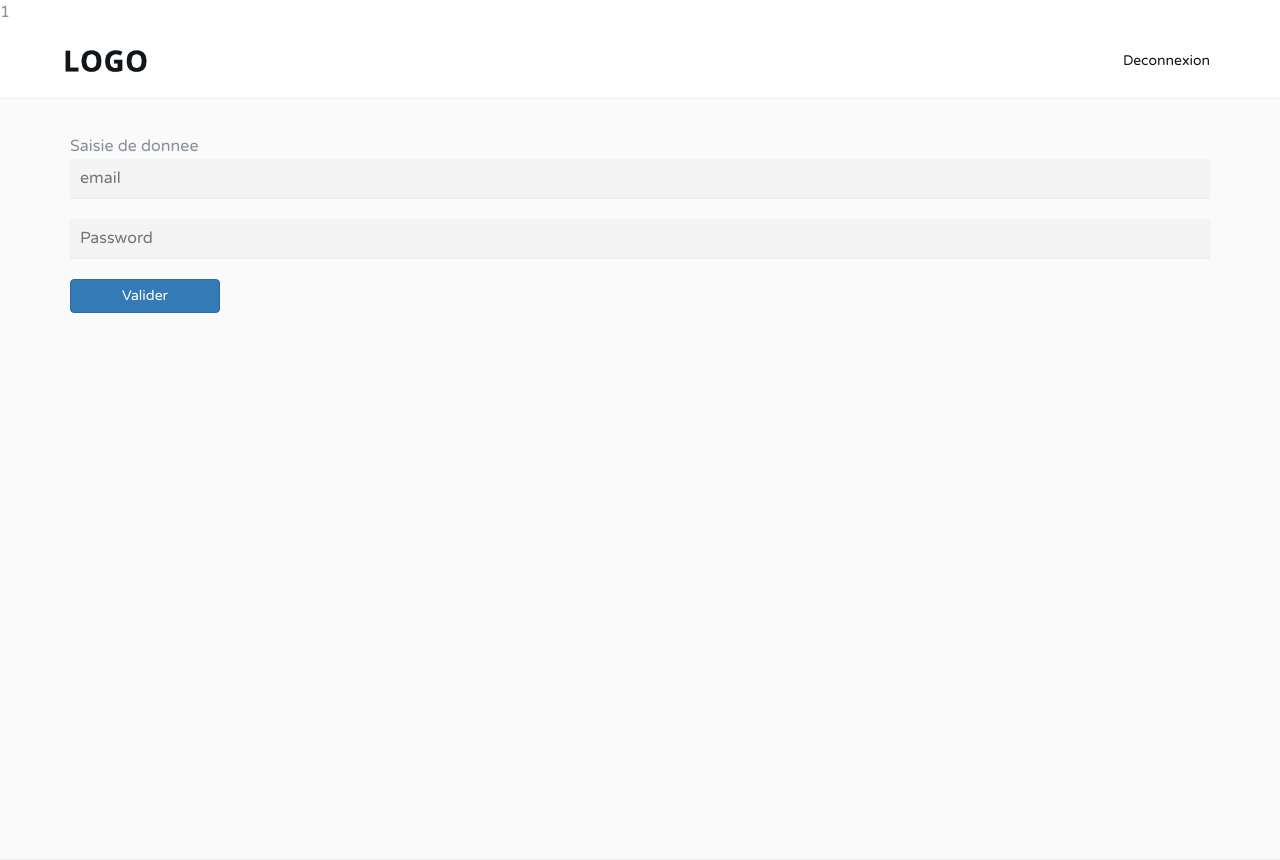
After one commit to herijaona/html5, a PHP site: page /create/data-entry.php in a window 1280 px wide. The commit adds this page. Run offline with PHP 8.4, Linux system fonts and the light colour scheme; the visitor is signed in with stand-in values (Sample User, id 1).

Commit message:
add saisie

```diff
--- a/company.php
+++ b/company.php
@@ -6,6 +6,11 @@ include_once "mailer.php";
 // if log = true
 if(!$_SESSION["logged_in"]==true){
 	header("location:login.php");
+}
+
+// check if user is chefservice
+if($_SESSION['access_level']=="chefdeservice"){
+	header("location:data-entry.php");
 }
 
 //get id for user
--- a/config/database.php
+++ b/config/database.php
@@ -6,7 +6,7 @@ class Database{
     private $host = "localhost";
     private $db_name = "php_test";
     private $username = "root";
-    private $password = "";
+    private $password = "root";
     public $conn;
 
     // get the database connection
--- a/css/style.css
+++ b/css/style.css
@@ -1859,3 +1859,12 @@ header {
     max-width: 492px;
     }
 }
+.mb-20{
+    margin-bottom: 20px;
+}
+.data-entry{
+    min-height: 762px;
+}
+.vld-data{
+    width: 150px;
+}
--- /dev/null
+++ b/data-entry.php
@@ -0,0 +1,98 @@
+<?php
+session_start();
+echo $_SESSION["users_id"];
+
+?>
+
+<!DOCTYPE html>
+<html lang="en">
+
+<head>
+	<meta charset="utf-8">
+	<meta http-equiv="X-UA-Compatible" content="IE=edge">
+	<meta name="viewport" content="width=device-width, initial-scale=1">
+	<!-- The above 3 meta tags *must* come first in the head; any other head content must come *after* these tags -->
+
+	<title>HTML Template</title>
+
+	<?php include_once "link.php" ?>
+
+
+</head>
+
+<body>
+	<!-- Header -->
+	<header>
+		<!-- Nav -->
+		<nav id="nav" class="navbar">
+			<div class="container">
+				<div class="navbar-header">
+					<!-- Logo -->
+					<div class="navbar-brand">
+						<a href="index.html">
+							<img class="logo" src="img/logo.png" alt="logo">
+							<img class="logo-alt" src="img/logo-alt.png" alt="logo">
+						</a>
+					</div>
+					<!-- /Logo -->
+
+					<!-- Collapse nav button -->
+					<div class="nav-collapse">
+						<span></span>
+					</div>
+					<!-- /Collapse nav button -->
+				</div>
+
+				<!--  Main navigation  -->
+				<?php if(!isset($_SESSION['logged_in']) && $_SESSION['logged_in']==true){
+				echo'<ul class="main-nav nav navbar-nav navbar-right">
+					<li><a href="http://localhost/create/login.html">Connexion</a></li>
+					</ul>';
+				} else{
+				echo'<ul class="main-nav nav navbar-nav navbar-right">
+					<li><a href="http://localhost/create/logout.php">Deconnexion</a></li>
+					</ul>';
+				}
+
+				?>
+
+				<!-- /Main navigation -->
+
+			</div>
+		</nav>
+		<!-- /Nav -->
+	</header>
+	<!-- /Header -->
+
+    <!-- form data entry -->
+    <div class="section company md-padding-company bg-grey data-entry">
+        <div class="container">
+            <form class="login100-form validate-form" method="post" action='<?php htmlspecialchars($_SERVER["PHP_SELF"]) ?>'>
+                <span class="login100-form-title p-t-20 p-b-45">
+                    Saisie de donnee
+                </span>
+                <div class="wrap-input100 validate-input m-b-10" data-validate = "Username is required">
+                    <input class="input100 mb-20" type="text" name="email" placeholder="email">
+                </div>
+                <div class="wrap-input100 validate-input m-b-10" data-validate = "Password is required">
+                    <input class="input100 mb-20" type="password" name="password" placeholder="Password">
+                </div>
+
+                <div class="container-login100-form-btn p-t-10">
+                    <button type="submit" class="btn btn-primary vld-data" name="content">Valider</button>
+                </div>
+            </form>
+        </div>
+    </div>
+    <!-- end form data entry -->
+
+	<!-- jQuery Plugins -->
+	<script type="text/javascript" src="js/jquery.min.js"></script>
+	<script type="text/javascript" src="js/bootstrap.min.js"></script>
+	<script type="text/javascript" src="js/owl.carousel.min.js"></script>
+	<script type="text/javascript" src="js/jquery.magnific-popup.js"></script>
+	<script type="text/javascript" src="js/main.js"></script>
+
+</body>
+
+</html>
--- /dev/null
+++ b/technicien.php
@@ -0,0 +1,5 @@
+<?php
+
+echo 'vous etes technicien';
+
+?>
```
Also changed, not shown: saisie.php (added, +42 -0 lines).
